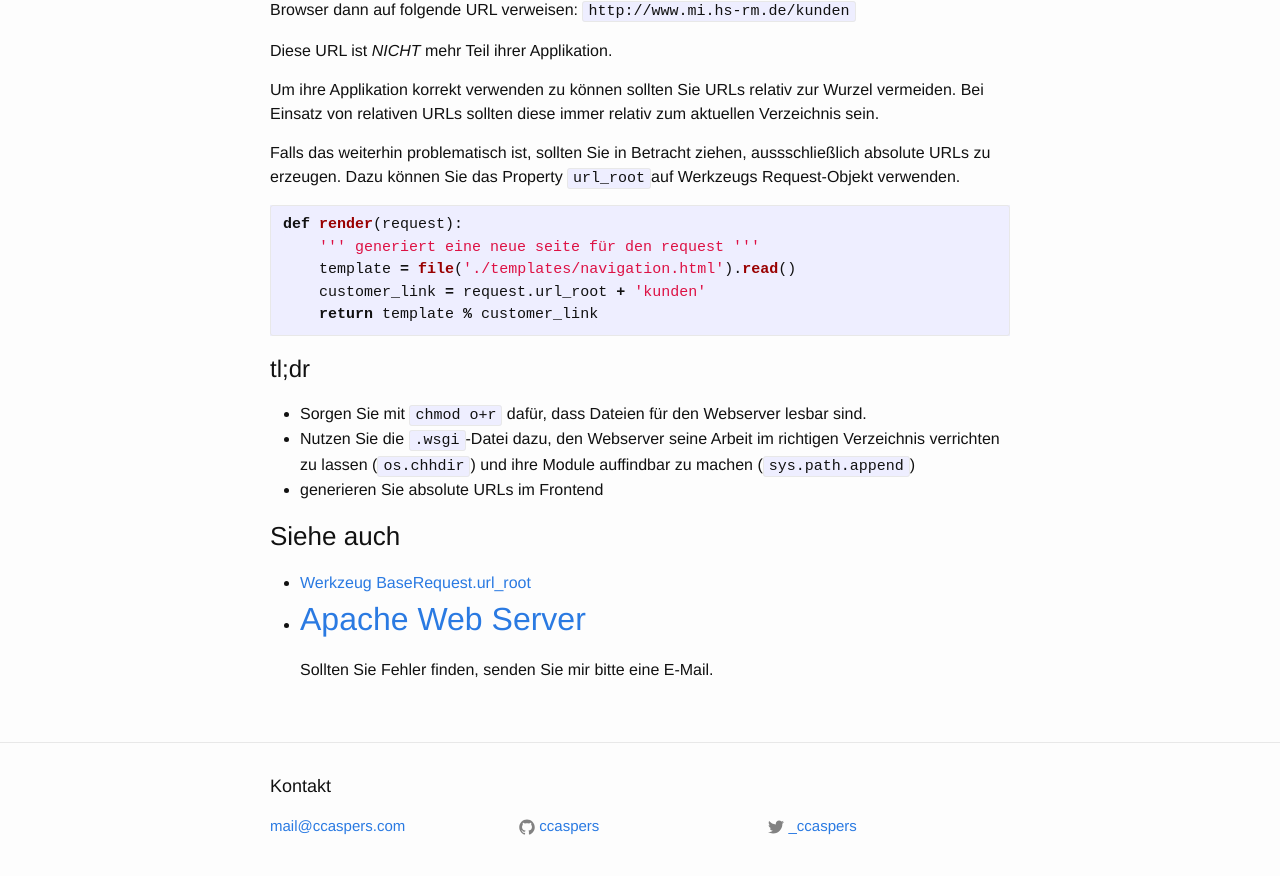
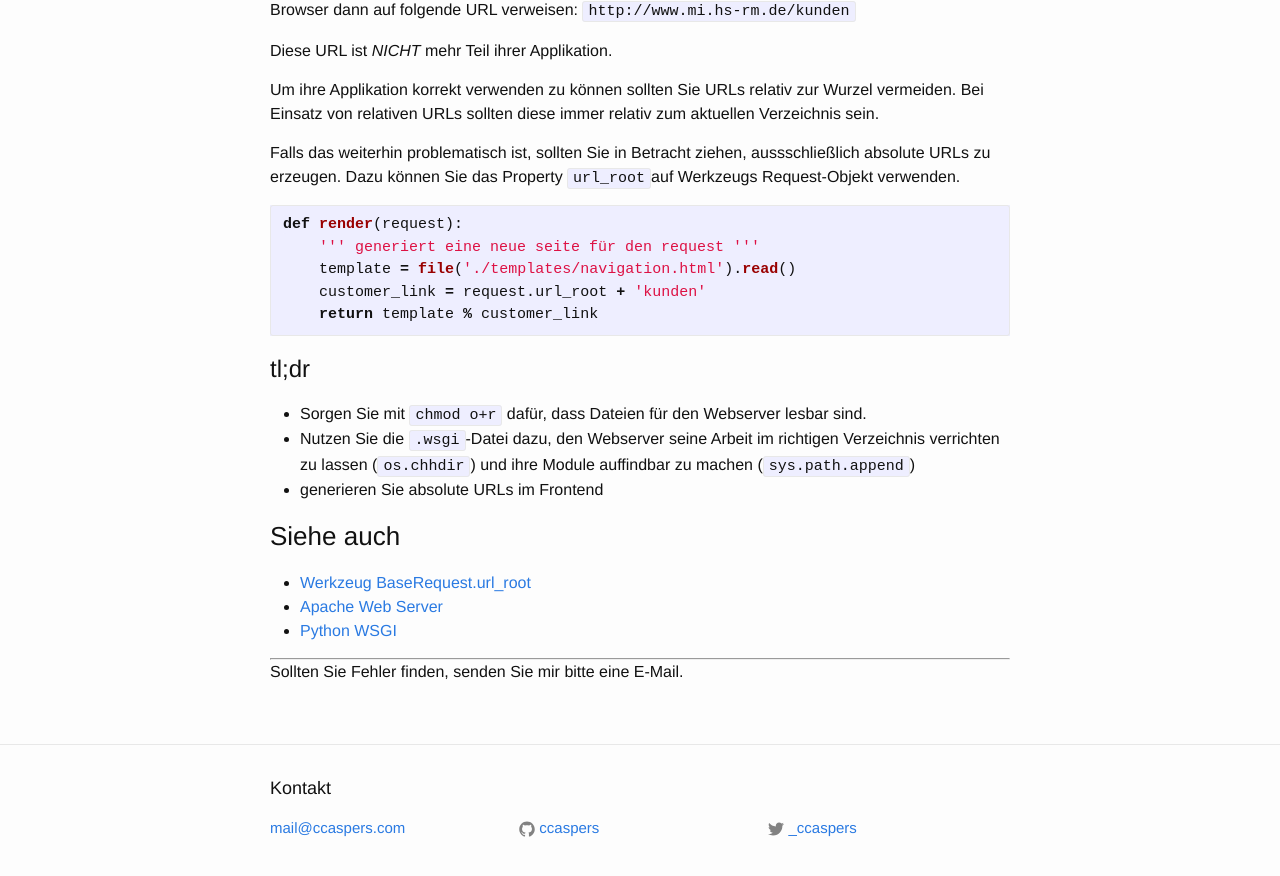
Before and after one commit to ccaspers/ccaspers.github.io, a Jekyll site: the page built from _posts/2016-06-02-wsgi-deployment.md, in a window 1280 px wide and 900 px high, scrolled down 3193 px. Shown: the top 876 px of the window. Built offline with Jekyll 4.4.1, drawn with Linux system fonts in a browser that asks for light colours; Markdown is read by kramdown in place of the engine named in the settings.

Commit message:
add links

```diff
--- a/_posts/2016-06-02-wsgi-deployment.md
+++ b/_posts/2016-06-02-wsgi-deployment.md
@@ -177,5 +177,7 @@ def render(request):
 ### Siehe auch
 - [Werkzeug BaseRequest.url_root](http://werkzeug.pocoo.org/docs/0.11/wrappers/#werkzeug.wrappers.BaseRequest.url_root)
 - [Apache Web Server](https://httpd.apache.org/)
+- [Python WSGI](https://www.python.org/dev/peps/pep-0333/)
+
 ---
 Sollten Sie Fehler finden, senden Sie mir bitte eine E-Mail.
```
